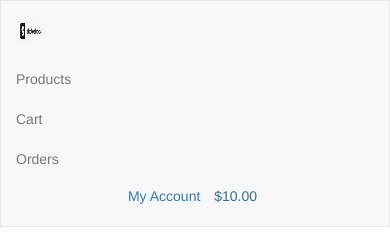
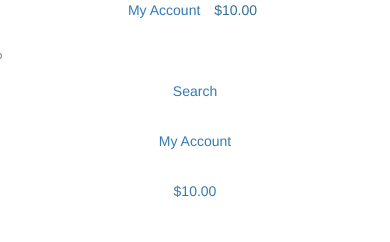
Before and after one commit to darraghmurphy1/SkateShack, a Django app: template home/templates/home/index.html in a window 390 px wide. Shown: the top 242 px of the page. Run offline with Django 4.2, Linux system fonts and the light colour scheme; the template is opened without the code that fills it: most values are stand-ins (such as "Sample title", 1, 10 or a date in 2020); parts of the project's set-up code (start-up, migrations or seed data) failed here and were passed over; some libraries are stand-ins or nearby versions.

Commit message:
includes folder created with navbar for large and small screens

```diff
--- a/home/templates/home/index.html
+++ b/home/templates/home/index.html
@@ -4,7 +4,7 @@
 
 {% block content %}
 
-  <div class="jumbotron text-center" style="background-image: url(https://example.com/bg.jpg); background-size: cover;">
+  <div class="jumbotron text-center" style="background-image:; background-size: cover;">
     <h1>Welcome to SkateShack!</h1>
     <p>Your one stop shop for all your skateboarding needs. Here you can browse and purchase products from our store.</p>
     <p><a class="btn btn-primary btn-lg" href="" role="button">Shop Now</a></p>
--- a/templates/base.html
+++ b/templates/base.html
@@ -12,7 +12,7 @@
 
 </head>
 <body>
-  <nav class="navbar navbar-default">
+  <!-- <nav class="navbar navbar-default">
     <div class="container-fluid">
       <div class="navbar-header">
         <a class="navbar-brand" href="#">
@@ -23,7 +23,7 @@
         <li><a href="productlist.html">Products</a></li>
         <li><a href="">Cart</a></li>
         <li><a href="#">Orders</a></li>
-      </ul>
+      </ul> -->
       <div class="col-12 col-lg-4 my-auto py-1 py-lg-0">
         <ul class="list-inline list-unstyled text-center text-lg-right my-0">
             <li class="list-inline-item dropdown">
@@ -64,6 +64,20 @@
       </div>
     </div>
   </nav>
+  <div class="row bg-white">
+    <nav class="navbar navbar-expand-lg navbar-light w-100">
+        <button class="navbar-toggler" type="button" data-toggle="collapse" data-target="#main-nav" aria-controls="main-nav" aria-expanded="false" aria-label="Toggle navigation">
+            <span class="navbar-toggler-icon"></span>
+        </button>
+        {% include 'includes/mobilenav.html' %}
+        {% include 'includes/navbar.html' %}
+    </nav>
+</div>
+<div id="delivery-banner" class="row text-center">
+    <div class="col bg-black text-white">
+        <h4 class="logo-font my-1">Free delivery on orders over ${{ free_shipping_threshold }}!</h4>
+    </div>
+</div>
   <div class="container">
     {% block content %}
     {% endblock %}
--- /dev/null
+++ b/templates/includes/mobilenav.html
@@ -0,0 +1,56 @@
+<li class="list-inline-item">
+    <a class="text-black nav-link d-block d-lg-none" href="#" id="mobile-search" data-toggle="dropdown" aria-haspopup="true" aria-expanded="false">
+        <div class="text-center">
+            <div><i class="fas fa-search fa-lg"></i></div>
+            <p class="my-0">Search</p>
+        </div>
+    </a>
+    <div class="dropdown-menu border-0 w-100 p-3 rounded-0 my-0" aria-labelledby="mobile-search">
+        <form class="form" method="GET" action="">
+            <div class="input-group w-100">
+                <input class="form-control border border-black rounded-0" type="text" name="q" placeholder="Search our site">
+                <div class="input-group-append">
+                    <button class="form-control form-control btn btn-black border border-black rounded-0" type="submit">
+                        <span class="icon">
+                            <i class="fas fa-search"></i>
+                        </span>
+                    </button>
+                </div>
+            </div>
+        </form>
+    </div>
+</li>
+<li class="list-inline-item dropdown">
+    <a class="text-black nav-link d-block d-lg-none" href="#" id="user-options" data-toggle="dropdown" aria-haspopup="true" aria-expanded="false">
+        <div class="text-center">
+            <div><i class="fas fa-user fa-lg"></i></div>
+            <p class="my-0">My Account</p>
+        </div>
+    </a>
+    <div class="dropdown-menu border-0" aria-labelledby="user-options">
+        {% if request.user.is_authenticated %}
+            {% if request.user.is_superuser %}
+                <a href="{% url 'account_logout' %}" class="dropdown-item">Product Management</a>
+            {% endif %}
+            <a href="{% url 'profile' %}" class="dropdown-item">My Profile</a>
+            <a href="{% url 'account_logout' %}" class="dropdown-item">Logout</a>
+        {% else %}
+            <a href="{% url 'account_signup' %}" class="dropdown-item">Register</a>
+            <a href="{% url 'account_login' %}" class="dropdown-item">Login</a>
+        {% endif %}
+    </div>
+</li>
+<li class="list-inline-item">
+    <a class="{% if grand_total %}text-primary font-weight-bold{% else %}text-black{% endif %} nav-link d-block d-lg-none" href="">
+        <div class="text-center">
+            <div><i class="fas fa-shopping-bag fa-lg"></i></div>
+            <p class="my-0">
+                {% if grand_total %}
+                    ${{ grand_total|floatformat:2 }}
+                {% else %}
+                    $0.00
+                {% endif %}
+            </p>
+        </div>
+    </a>
+</li>
--- /dev/null
+++ b/templates/includes/navbar.html
@@ -0,0 +1,50 @@
+<div class="collapse navbar-collapse" id="main-nav">
+    <ul class="navbar-nav w-auto mx-auto">
+        <li class="nav-item dropdown">
+            <a class="logo-font font-weight-bold nav-link text-black mr-5" href="#" id="all-products-link" data-toggle="dropdown" aria-haspopup="true" aria-expanded="false">
+                All Products
+            </a>
+            <div class="dropdown-menu border-0" aria-labelledby="all-products-link">
+                <a href="" class="dropdown-item">By Price</a>
+                <a href="" class="dropdown-item ">By Rating</a>
+                <a href="" class="dropdown-item ">By Category</a>
+                <a href="" class="dropdown-item">All Products</a>
+            </div>
+        </li>
+
+        <li class="nav-item dropdown">
+            <a class="logo-font font-weight-bold nav-link text-black mr-5" href="#" id="completes-link" data-toggle="dropdown" aria-haspopup="true" aria-expanded="false">
+                Complete Skateboards
+            </a>
+            <div class="dropdown-menu border-0" aria-labelledby="completes-link">
+                <a href="" class="dropdown-item">Beginner</a>
+                <a href="" class="dropdown-item">Intermediate</a>
+                <a href="" class="dropdown-item">Pro</a>
+                <a href="" class="dropdown-item">All</a>
+            </div>
+        </li>
+
+        <li class="nav-item dropdown">
+            <a class="logo-font font-weight-bold nav-link text-black mr-5" href="#" id="hardware-link" data-toggle="dropdown" aria-haspopup="true" aria-expanded="false">
+                Hardware
+            </a>
+            <div class="dropdown-menu border-0" aria-labelledby="hardware-link">
+                <a href="" class="dropdown-item">Trucks</a>
+                <a href="" class="dropdown-item">Wheels and Bearings</a>
+                <a href="" class="dropdown-item">All Hardware</a>
+            </div>
+        </li>
+
+        <li class="nav-item dropdown">
+            <a class="logo-font font-weight-bold nav-link text-black" href="#" id="specials-link" data-toggle="dropdown" aria-haspopup="true" aria-expanded="false">
+                Special Offers
+            </a>
+            <div class="dropdown-menu border-0" aria-labelledby="specials-link">
+                <a href="" class="dropdown-item">New Arrivals</a>
+                <a href="" class="dropdown-item">Accessories</a>
+                <a href="" class="dropdown-item">Clearance</a>
+                <a href="" class="dropdown-item">All Specials</a>
+            </div>
+        </li>
+    </ul>
+</div>
```
